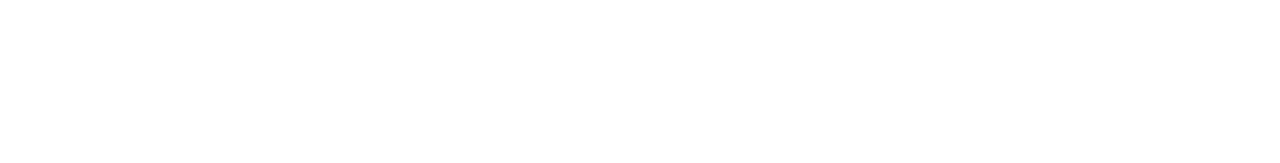
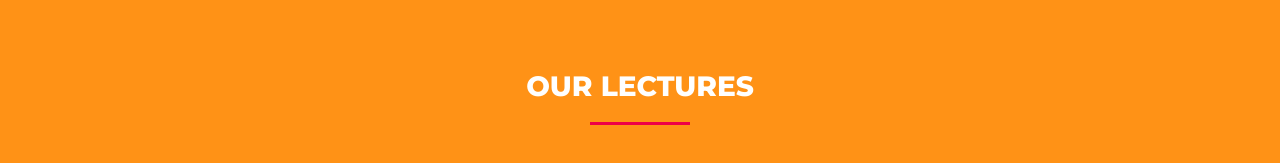
Before and after one commit to aniemmanuelrapoo/nysc-website, a React (Create React App) app: page / in a window 1280 px wide. Shown: the part 2865-3028 px from the top of the page. Before the commit the page ends 2855 px from the top, so only its background shows below. Built offline with nearby package versions, Linux system fonts and the light colour scheme; a web font is replaced by a local one.

Commit message:
Lecture Section

```diff
--- a/src/App.tsx
+++ b/src/App.tsx
@@ -6,6 +6,7 @@
 import Analysis from './components/Analysis/Analysis';
 import Summary from './components/Summary/Summary';
 import RecentActivities from './components/RecentActivities/RecentActivities';
+import Courses from './components/Courses/Courses';
 
 function App() {
   return (
@@ -16,6 +17,7 @@
       <Analysis />
       <Summary />
       <RecentActivities />
+      <Courses />
     </div>
   );
 }
--- /dev/null
+++ b/src/components/Courses/Courses.tsx
@@ -0,0 +1,32 @@
+import * as React from 'react';
+import { Col, Container, Row } from 'react-bootstrap';
+
+interface ICoursesProps {
+}
+
+const Courses: React.FunctionComponent<ICoursesProps> = (props) => {
+  return(
+    <>
+      <Container className='text-center'>
+        <h1 className='service__title'>OUR LECTURES</h1>
+        <div className="service__titleBottom"></div>
+        <Row>
+          <Col lg={6} md={12} sm={12}>
+            <Row>
+              <Col lg={6} md={6} sm={12}></Col>
+              <Col lg={6} md={6} sm={12}></Col>
+            </Row>
+          </Col>
+          <Col lg={6} md={12} sm={12}>
+            <Row>
+              <Col lg={6} md={6} sm={12}></Col>
+              <Col lg={6} md={6} sm={12}></Col>
+            </Row>
+          </Col>
+        </Row>
+      </Container>
+    </>
+  ) ;
+};
+
+export default Courses;
```
